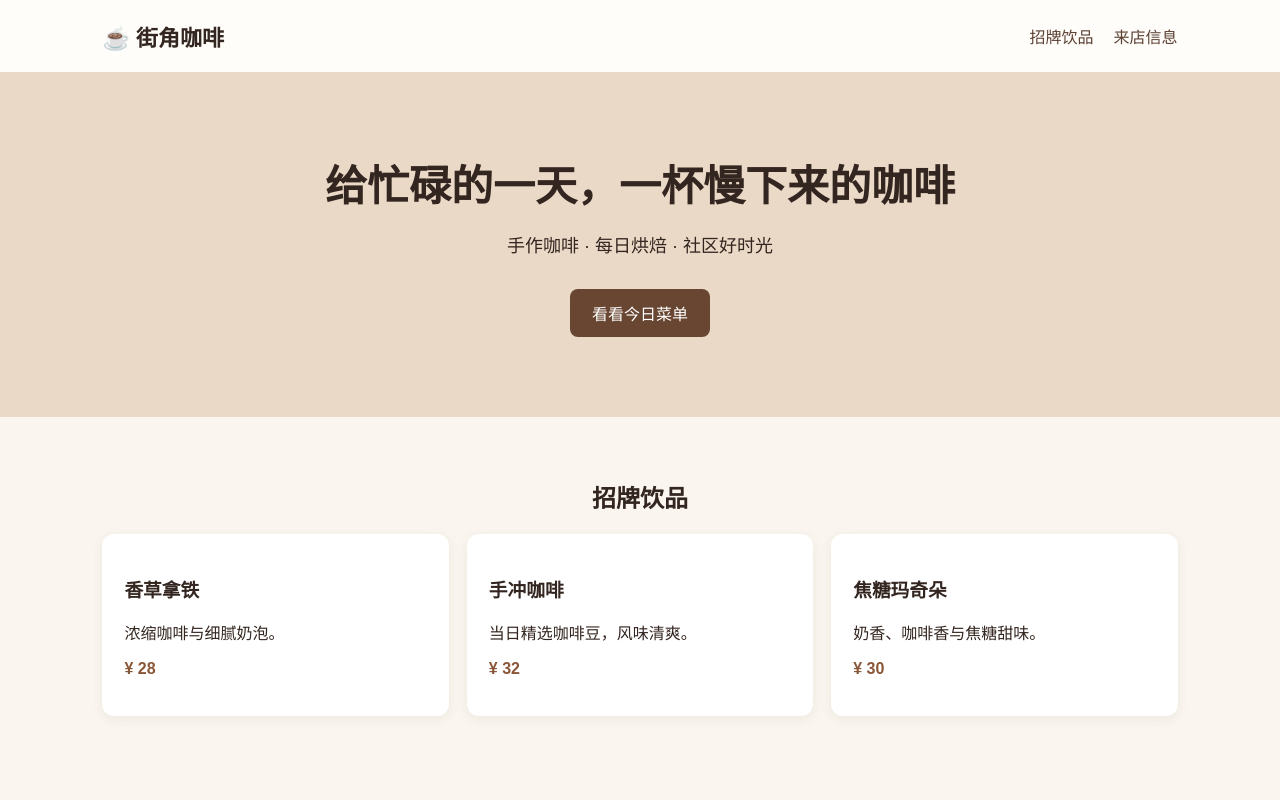
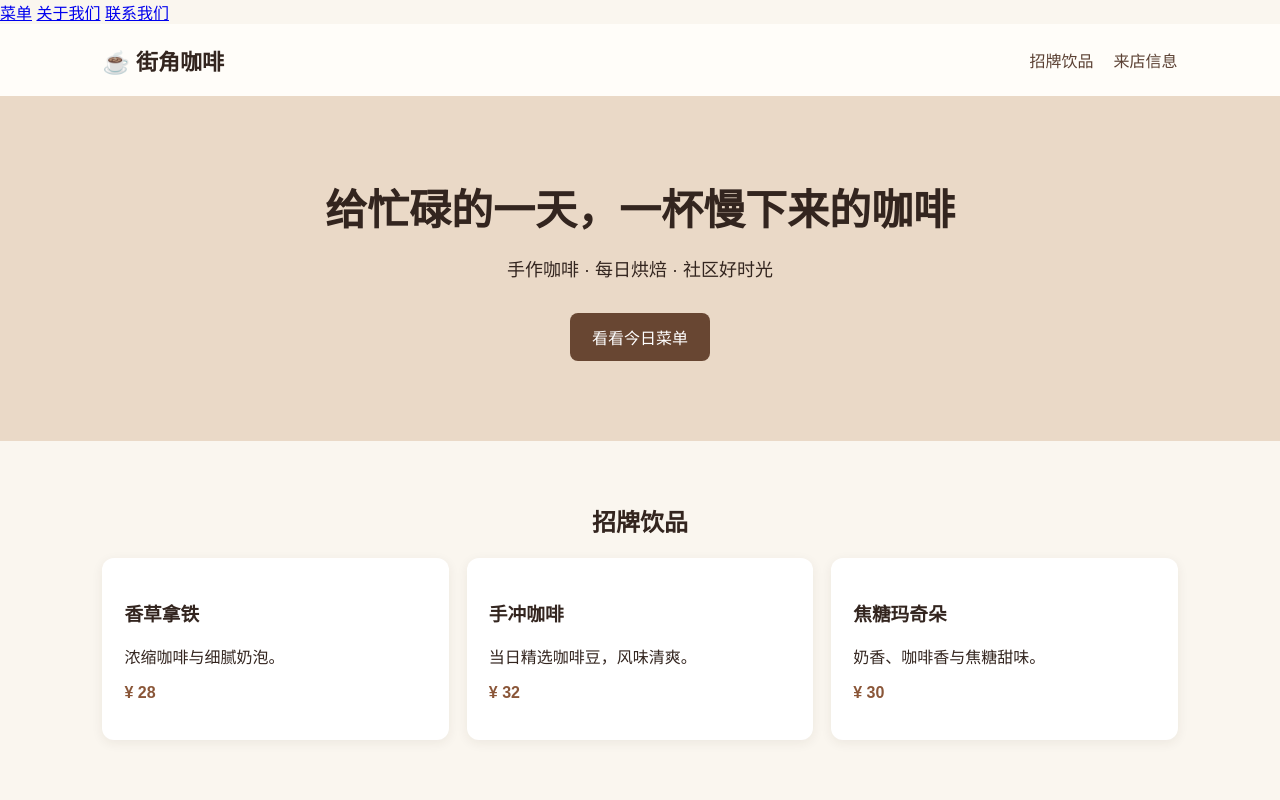
Before and after one commit to zzj3055045611-lab/corner-cafe-site, a plain HTML site: page index.html in a window 1280 px wide. Shown: the top 800 px of the page. Drawn offline with Linux system fonts and the light colour scheme.

Commit message:
Update index.html

```diff
--- a/index.html
+++ b/index.html
@@ -1,3 +1,6 @@
+<a href="#menu">菜单</a>
+<a href="#about">关于我们</a>
+<a href="#contact">联系我们</a>
 <!doctype html>
 <html lang="zh-CN">
 <head>
```
